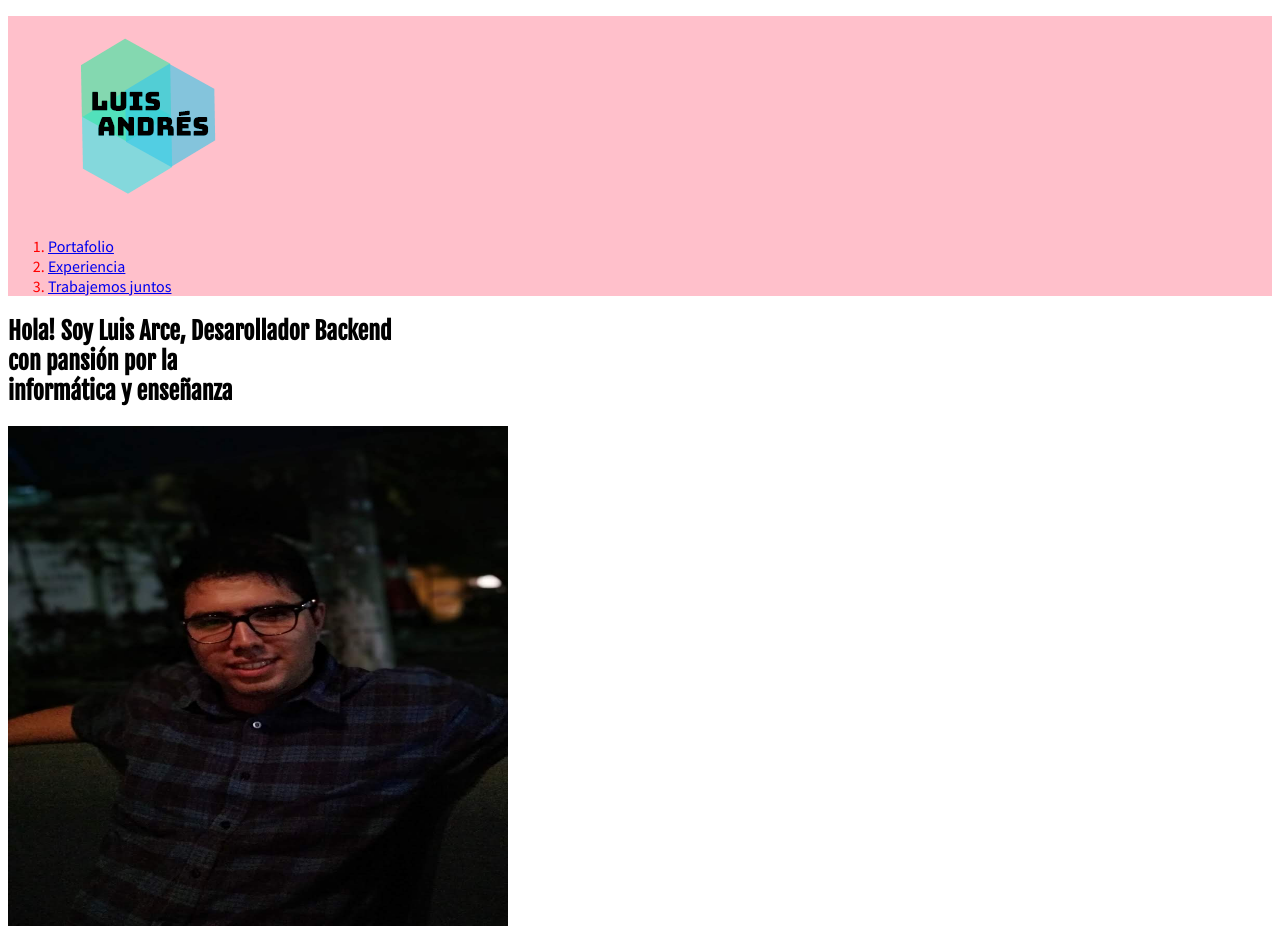
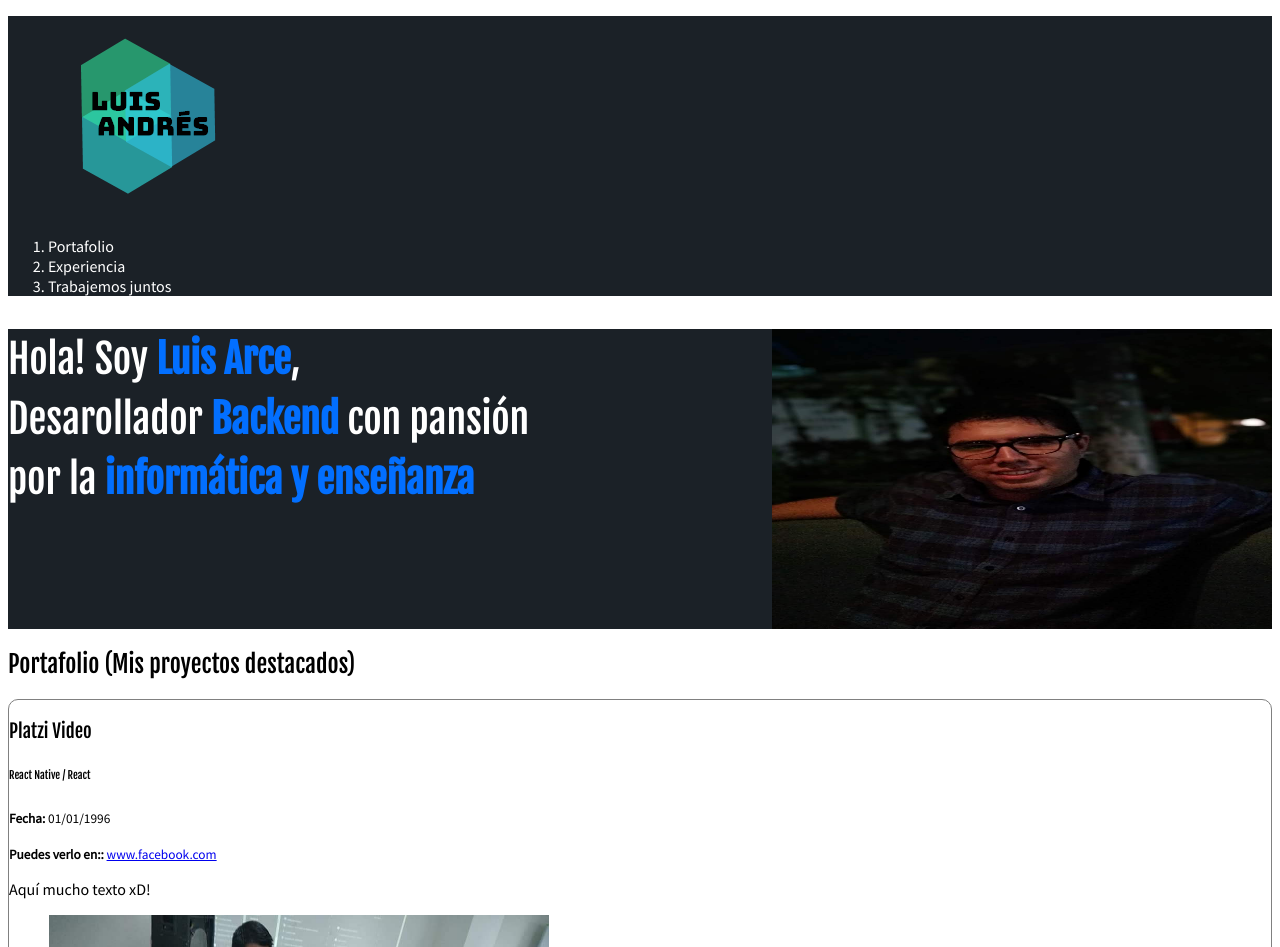
Before and after one commit to luilliarcec/Platzi-Desarrollo-Frontend, a plain HTML site: page index.html in a window 1280 px wide. Shown: the top 947 px of the page. Drawn offline with Linux system fonts and the light colour scheme.

Commit message:
Añadiendo estilos bordes y fuentes
Espaciado, Interlineado, Colore, Bordes y Fuentes

```diff
--- a/index.html
+++ b/index.html
@@ -25,15 +25,16 @@
 </header>
 
 <section class="hero">
-    <h1>Hola! Soy <strong>Luis Arce</strong>,
-        Desarollador <strong>Backend</strong> <br>con pansión por la <br>informática y enseñanza
+    <h1>Hola! Soy <strong>Luis Arce</strong>,<br>
+        Desarollador <strong>Backend</strong> con pansión<br>por la <strong>informática y enseñanza</strong>
     </h1>
-    <img src="static/img/Me.jpg" width="500" height="500" alt="Imagen principal del sitio">
+<!--    <img src="static/img/Me.jpg" width="500" height="500" alt="Imagen principal del sitio">-->
 </section>
 
 <section id="portafolio" class="portfolio">
     <h2>Portafolio (Mis proyectos destacados)</h2>
     <article class="project">
+        <div class="project-details">
             <h3 class="project-title">Platzi Video</h3>
             <h6 class="project-course">React Native / React</h6>
             <p class="project-date">
@@ -45,6 +46,7 @@
             <p class="project-description">
                 Aquí mucho texto xD!
             </p>
+        </div>
         <figure class="project-imageContainer">
             <img class="project-image" src="static/img/GAB2019-3.jpeg" width="500" alt="GAB Demo">
         </figure>
--- a/static/css/style.css
+++ b/static/css/style.css
@@ -19,10 +19,10 @@ body header div nav ol li a {}
 #contacto {}
  */
 
-header {
-    background: pink;
-    color: red;
-}
+/*header {*/
+/*    background: pink;*/
+/*    color: red;*/
+/*}*/
 
 body {
     font-family: 'Source Sans Pro', sans-serif;
@@ -30,4 +30,59 @@ body {
 
 h1, h2, h3, h4, h5, h6 {
     font-family: 'Fjalla One', sans-serif;
+    font-weight: normal;
+    /*font-style: italic;*/
 }
+
+h1 {
+    font-size: 40px;
+    line-height: 1.5;
+    letter-spacing: -.2px;
+    color: white;
+    /*text-transform: uppercase;*/
+    /*text-decoration: dashed;*/
+}
+
+h1 strong {
+    color: #026fff;
+}
+
+.hero {
+    height: 300px;
+    background-image: url("../img/Me.jpg");
+    background-color: #1b2127;
+    background-size: 500px 300px;
+    background-repeat: no-repeat;
+    background-position-x: right;
+}
+
+.project {
+    /*border-top: 10px solid red;*/
+    /*border-right: 10px solid green;*/
+    /*color: blue;*/
+    /*border-top-color: yellow;*/
+    /*border-top-style: solid;*/
+    /*border-top-width: 15px;*/
+    border: 1px solid gray;
+    border-radius: 10px;
+    /*border-radius: 10px 10px 10px 50px;*/
+    /*border-bottom-left-radius: 50px;*/
+}
+
+.project-details {
+    width: 500px;
+}
+
+.project-imageContainer {
+    width: 500px;
+}
+
+.header {
+    background-color: #1b2127;
+    color: white;
+}
+
+.header a {
+    color: white;
+    text-decoration: none;
+}
```
Lines whose indentation alone changed are shown as unchanged.
